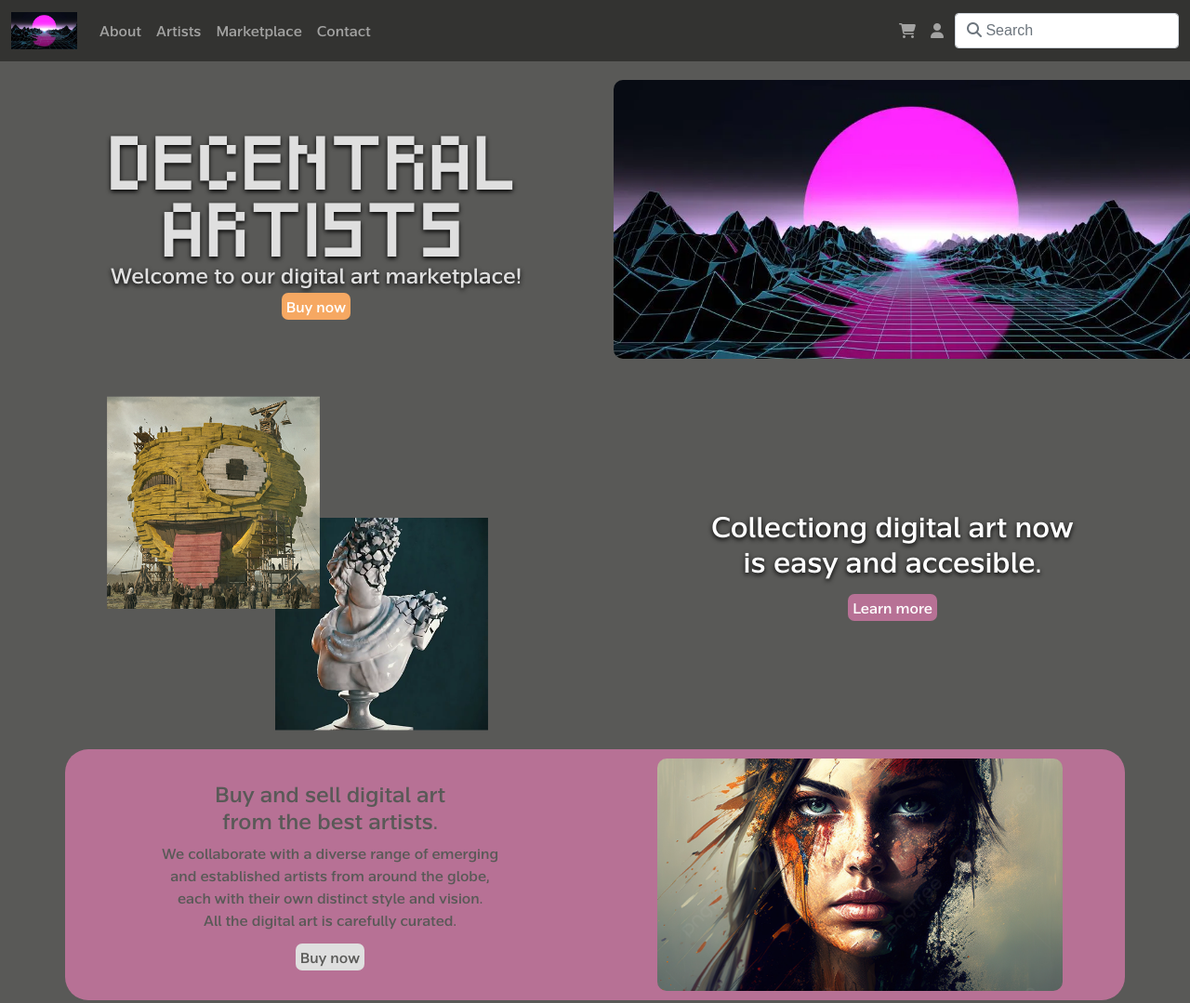
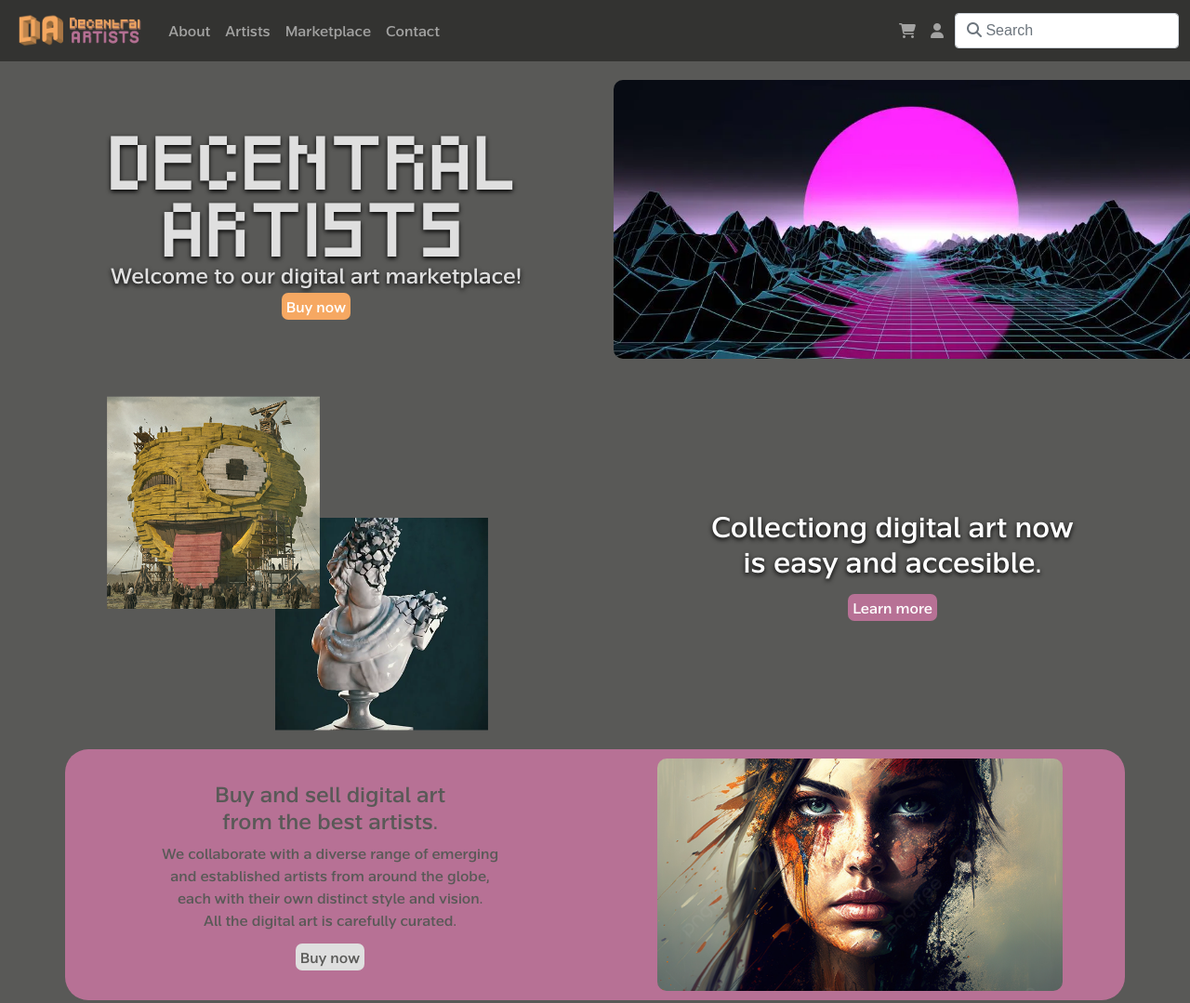
Before and after one commit to MatiMirassou/PreEntrega3_MirassouMatias, a plain HTML site: page index.html in a window 1280 px wide. Shown: the top 1079 px of the page at 93% size. Drawn offline with nearby package versions, Linux system fonts and the light colour scheme.

Commit message:
Update index.html

```diff
--- a/index.html
+++ b/index.html
@@ -20,7 +20,7 @@
     <nav class="navbar navbar-expand-md navbar-dark">
         <div class="container-fluid">
             <a class="navbar-brand" href="">
-                <img src="./images/NFT_back.png" alt="Logo de Decentral Artists" height="40">
+                <img src="./images/logo_navbar_color.png" alt="Logo de Decentral Artists" height="40">
             </a>
             <button class="navbar-toggler" type="button" data-bs-toggle="collapse" data-bs-target="#mynavbar"
                 aria-controls="mynavbar" aria-expanded="false" aria-label="Toggle navigation">
```
